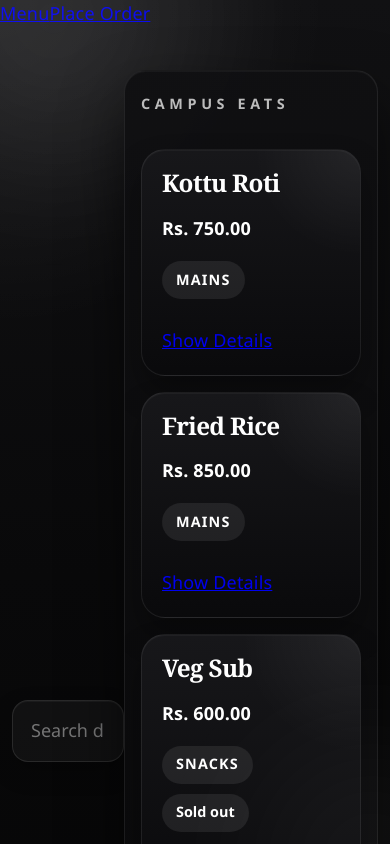
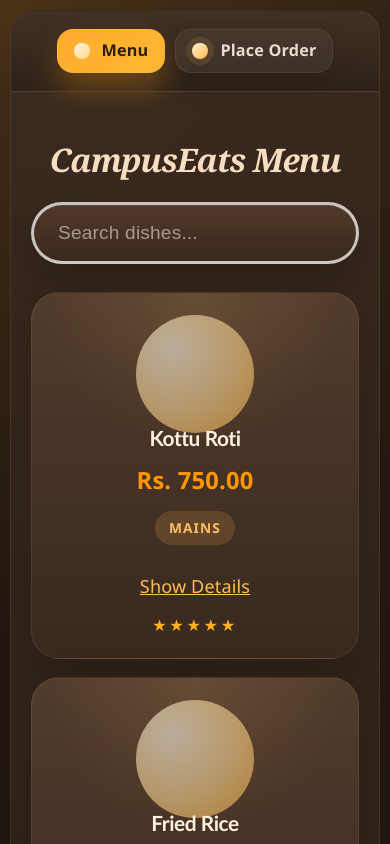
Before and after one commit to Lahiru-Chandipa/CampusEats, a React (Vite) app in the folder campuseats-dashboard/: page / in a window 390 px wide. Shown: the top 844 px of the page. Built offline with nearby package versions, Linux system fonts and the light colour scheme.

Commit message:
Refactor CSS styles for improved layout and design consistency

```diff
--- a/campuseats-dashboard/src/App.css
+++ b/campuseats-dashboard/src/App.css
@@ -1,210 +1,606 @@
+:root {
+  --cream: #f1e2cf;
+  --panel: rgba(52, 39, 29, 0.9);
+  --panel-strong: #433225;
+  --panel-soft: #5a4331;
+  --text: #f5e8d7;
+  --muted: #c8ae90;
+  --line: rgba(255, 213, 167, 0.16);
+  --accent: #ffab2d;
+  --accent-deep: #ff9800;
+  --accent-soft: rgba(255, 187, 77, 0.16);
+  --success: #93bc66;
+  --shadow-lg: 0 32px 80px rgba(34, 22, 13, 0.42);
+  --shadow-md: 0 16px 38px rgba(23, 14, 8, 0.28);
+}
+
+body {
+  background:
+    radial-gradient(circle at top left, rgba(255, 171, 45, 0.18), transparent 28%),
+    radial-gradient(circle at bottom, rgba(255, 140, 0, 0.16), transparent 24%),
+    linear-gradient(180deg, #251a14 0%, #1a120d 100%);
+  color: var(--text);
+}
+
+#root {
+  padding: 36px;
+}
+
+#root > div {
+  width: min(1240px, 100%);
+  margin: 0 auto;
+  display: flex;
+  flex-direction: column;
+  min-height: calc(100vh - 72px);
+  background: linear-gradient(180deg, rgba(57, 42, 31, 0.98), rgba(36, 26, 20, 0.98));
+  border: 1px solid rgba(255, 226, 192, 0.08);
+  border-radius: 34px;
+  box-shadow: var(--shadow-lg);
+  overflow: hidden;
+  backdrop-filter: blur(12px);
+}
+
+#root > div > nav {
+  display: flex;
+  justify-content: center;
+  align-items: center;
+  gap: 18px;
+  padding: 24px 28px 22px;
+  background:
+    linear-gradient(180deg, rgba(66, 49, 36, 0.96), rgba(45, 33, 25, 0.98));
+  border-bottom: 1px solid rgba(255, 226, 192, 0.08);
+  font-size: initial;
+  position: sticky;
+  top: 0;
+  z-index: 10;
+}
+
+#root > div > nav::before {
+  content: none;
+}
+
+#root > div > nav::after {
+  content: none;
+}
+
+#root > div > nav a {
+  position: relative;
+  display: flex;
+  align-items: center;
+  justify-content: center;
+  min-height: 48px;
+  padding: 0 22px;
+  border: 1px solid rgba(255, 227, 194, 0.08);
+  border-radius: 16px;
+  background: rgba(255, 248, 239, 0.05);
+  box-shadow: 0 12px 24px rgba(0, 0, 0, 0.14);
+  font-size: 1rem;
+  font-weight: 700;
+  text-decoration: none;
+  color: rgba(255, 244, 230, 0.88);
+  transition:
+    color 0.2s ease,
+    background 0.2s ease,
+    box-shadow 0.2s ease,
+    transform 0.2s ease;
+  flex: 0 0 auto;
+}
+
+#root > div > nav a::before {
+  content: "";
+  width: 16px;
+  height: 16px;
+  margin-right: 12px;
+  border-radius: 999px;
+  background: linear-gradient(135deg, #fff4cf, #ffb84e);
+  box-shadow:
+    0 0 0 6px rgba(255, 179, 71, 0.12),
+    inset 0 1px 0 rgba(255, 255, 255, 0.42);
+}
+
+#root > div > nav a + a::before {
+  content: "";
+  width: 16px;
+  height: 16px;
+  margin-right: 12px;
+  border-radius: 999px;
+  background: linear-gradient(135deg, #fff4cf, #ffb84e);
+  box-shadow:
+    0 0 0 6px rgba(255, 179, 71, 0.12),
+    inset 0 1px 0 rgba(255, 255, 255, 0.42);
+}
+
+#root > div > nav a.active {
+  color: #2d1c10;
+  background: linear-gradient(135deg, var(--accent), #ffb833);
+  box-shadow: 0 18px 30px rgba(255, 159, 15, 0.28);
+}
+
+#root > div > nav a.active::before {
+  background: linear-gradient(135deg, #fff9df, #ffd58a);
+}
+
+#root > div > nav a:hover {
+  color: #ffffff;
+  transform: translateY(-2px);
+  box-shadow: 0 16px 28px rgba(0, 0, 0, 0.18);
+}
+
+#root > div > nav + * {
+  padding: 34px 36px 36px;
+}
+
 .menu {
   position: relative;
-  display: flex;
-  flex: 1;
-  align-items: center;
-  justify-content: center;
-  padding: 40px 20px;
-}
-
-.menu::before,
-.menu::after {
-  content: '';
-  position: fixed;
-  border-radius: 50%;
-  pointer-events: none;
-  filter: blur(72px);
-  opacity: 0.18;
+  display: block;
+  padding: 0;
+  text-align: center;
 }
 
 .menu::before {
-  top: -10rem;
-  left: -8rem;
-  width: 22rem;
-  height: 22rem;
-  background: radial-gradient(circle, rgba(255, 255, 255, 0.65), transparent 70%);
+  content: "CampusEats Menu";
+  display: block;
+  margin: 18px 0 18px;
+  color: #f7dec0;
+  font-size: clamp(2rem, 4vw, 3rem);
+  font-family: Georgia, "Times New Roman", serif;
+  font-style: italic;
+  font-weight: 700;
+  letter-spacing: -0.03em;
+  text-align: center;
 }
 
 .menu::after {
-  right: -8rem;
-  bottom: -10rem;
-  width: 18rem;
-  height: 18rem;
-  background: radial-gradient(circle, rgba(255, 255, 255, 0.45), transparent 72%);
+  content: none;
 }
 
 .menu > div {
-  position: relative;
-  width: min(1040px, 100%);
-  padding: 32px;
-  border: 1px solid rgba(255, 255, 255, 0.08);
-  border-radius: 28px;
-  background:
-    linear-gradient(180deg, rgba(16, 16, 18, 0.96), rgba(7, 7, 8, 0.98));
-  box-shadow:
-    0 28px 60px rgba(0, 0, 0, 0.55),
-    inset 0 1px 0 rgba(255, 255, 255, 0.04);
+  width: 100%;
+  padding: 0;
+  border: 0;
+  border-radius: 0;
+  background: transparent;
+  box-shadow: none;
 }
 
 .menu > div::before {
-  content: 'Campus Eats';
-  display: block;
-  margin-bottom: 18px;
-  font-size: 0.8rem;
-  font-weight: 700;
-  letter-spacing: 0.32em;
-  text-transform: uppercase;
-  color: rgba(255, 255, 255, 0.72);
-}
-
-.menu > div::after {
   content: none;
 }
 
 .menu input {
-  width: 100%;
-  padding: 18px 20px;
-  border: 1px solid rgba(255, 255, 255, 0.1);
-  border-radius: 18px;
-  background: rgba(255, 255, 255, 0.04);
+  width: min(100%, 760px);
+  height: 72px;
+  padding: 0 34px 0 34px;
+  margin: 0 auto;
+  display: block;
+  border: 3px solid rgba(255, 255, 255, 0.72);
+  border-radius: 999px;
+  background:
+    linear-gradient(180deg, rgba(82, 58, 42, 0.96), rgba(59, 41, 31, 0.98));
   box-shadow:
-    inset 0 1px 0 rgba(255, 255, 255, 0.04),
-    0 10px 24px rgba(0, 0, 0, 0.24);
-  font: inherit;
-  color: #ffffff;
-  outline: none;
-  transition:
-    border-color 0.2s ease,
-    background 0.2s ease,
-    box-shadow 0.2s ease;
+    0 18px 34px rgba(14, 8, 5, 0.22),
+    inset 0 1px 0 rgba(255, 255, 255, 0.08);
+  color: #f1e7df;
+  font-size: 1.12rem;
+  font-weight: 500;
+  letter-spacing: 0.01em;
+  transition: box-shadow 0.2s ease, border-color 0.2s ease;
+}
+
+.menu input:hover {
+  border-color: #ffffff;
+  box-shadow: 0 22px 38px rgba(14, 8, 5, 0.24);
 }
 
 .menu input::placeholder {
-  color: rgba(255, 255, 255, 0.42);
+  color: rgba(241, 231, 223, 0.58);
+  font-size: 1.06rem;
+  font-weight: 500;
+  letter-spacing: 0.01em;
+}
+
+.menu input::-webkit-search-cancel-button,
+.menu input::-webkit-search-decoration {
+  -webkit-appearance: none;
+  appearance: none;
 }
 
 .menu input:focus {
-  border-color: rgba(255, 255, 255, 0.24);
-  background: rgba(255, 255, 255, 0.06);
+  border-color: #ffffff;
   box-shadow:
-    0 0 0 4px rgba(255, 255, 255, 0.05),
-    0 14px 28px rgba(0, 0, 0, 0.3);
+    0 0 0 5px rgba(255, 255, 255, 0.12),
+    0 18px 36px rgba(0, 0, 0, 0.22);
+  outline: none;
 }
 
 .menu-grid {
   display: grid;
   grid-template-columns: repeat(auto-fit, minmax(220px, 1fr));
-  gap: 20px;
-  margin-top: 24px;
+  gap: 24px;
+  margin-top: 28px;
 }
 
 .dish-card {
   position: relative;
-  overflow: hidden;
-  min-height: 190px;
-  padding: 24px;
-  border: 1px solid rgba(255, 255, 255, 0.08);
-  border-radius: 24px;
+  min-height: 248px;
+  padding: 28px 24px 22px;
+  border: 1px solid rgba(255, 220, 180, 0.08);
+  border-radius: 28px;
   background:
-    linear-gradient(180deg, rgba(24, 24, 27, 0.96), rgba(10, 10, 12, 0.96));
-  box-shadow:
-    0 18px 32px rgba(0, 0, 0, 0.3),
-    inset 0 1px 0 rgba(255, 255, 255, 0.04);
+    radial-gradient(circle at top center, rgba(255, 204, 118, 0.12) 0%, transparent 38%),
+    linear-gradient(180deg, rgba(84, 61, 45, 0.94), rgba(56, 41, 31, 0.98));
+  box-shadow: var(--shadow-md);
   transition:
     transform 0.22s ease,
-    border-color 0.22s ease,
-    box-shadow 0.22s ease;
+    box-shadow 0.22s ease,
+    border-color 0.22s ease;
 }
 
 .dish-card::before {
-  content: '';
+  content: "";
   position: absolute;
-  inset: 0;
+  top: 22px;
+  left: 50%;
+  width: 118px;
+  height: 118px;
+  transform: translateX(-50%);
+  border-radius: 50%;
   background:
-    radial-gradient(circle at top right, rgba(255, 255, 255, 0.06), transparent 34%);
-  pointer-events: none;
+    radial-gradient(circle at 30% 30%, #fff9e9, #ffd78f 58%, #ffb23a 100%);
+  opacity: 0.58;
+}
+
+.dish-card::after {
+  content: "★★★★★";
+  display: block;
+  margin-top: 12px;
+  color: #ffb01f;
+  font-size: 0.9rem;
+  letter-spacing: 0.16em;
 }
 
 .dish-card:hover {
-  transform: translateY(-4px);
-  border-color: rgba(255, 255, 255, 0.14);
-  box-shadow:
-    0 22px 36px rgba(0, 0, 0, 0.38),
-    inset 0 1px 0 rgba(255, 255, 255, 0.05);
+  transform: translateY(-8px);
+  border-color: rgba(255, 190, 93, 0.95);
+  box-shadow: 0 26px 44px rgba(194, 141, 73, 0.2);
+}
+
+.dish-card h3,
+.dish-card p,
+.dish-card small,
+.dish-card span {
+  position: relative;
+  z-index: 1;
 }
 
 .dish-card h3 {
-  margin: 0 0 18px;
-  font-family: var(--heading);
-  font-size: 1.35rem;
-  font-weight: 700;
-  line-height: 1.1;
-  letter-spacing: -0.03em;
-  color: #ffffff;
+  margin: 120px 0 12px;
+  color: #fff1dd;
+  font-family: "Trebuchet MS", "Segoe UI", sans-serif;
+  font-size: 1.28rem;
+  font-weight: 800;
+  line-height: 1.2;
+  letter-spacing: -0.02em;
+  text-align: center;
 }
 
 .dish-card p {
-  margin: 0 0 18px;
-  font-size: 1rem;
-  font-weight: 700;
-  color: #ffffff;
+  margin: 0 0 12px;
+  color: var(--accent-deep);
+  font-size: 1.5rem;
+  font-weight: 800;
+  text-align: center;
 }
 
 .dish-card small,
 .dish-card span {
   display: inline-flex;
   align-items: center;
-  min-height: 38px;
+  justify-content: center;
+  min-height: 34px;
   padding: 0 14px;
   border-radius: 999px;
-  background: rgba(255, 255, 255, 0.08);
-  font-size: 0.8rem;
-  font-weight: 700;
+  font-size: 0.76rem;
+  font-weight: 800;
   letter-spacing: 0.08em;
   text-transform: uppercase;
-  color: #ffffff;
 }
 
 .dish-card small {
-  margin-right: 8px;
+  background: var(--accent-soft);
+  color: #ffbf63;
 }
 
 .dish-card span {
-  margin-top: 10px;
-  letter-spacing: 0;
-  text-transform: none;
+  margin-top: 12px;
+  margin-left: 8px;
+  background: rgba(255, 127, 80, 0.12);
+  color: #ff9c73;
 }
 
-.menu p:not(.dish-card p) {
-  margin-top: 20px;
-  padding: 16px 18px;
-  border: 1px solid rgba(255, 255, 255, 0.08);
-  border-radius: 16px;
-  background: rgba(255, 255, 255, 0.03);
-  color: #ffffff;
+.dish-detail-page {
+  display: flex;
+  justify-content: center;
+  align-items: flex-start;
+  padding: 24px 0 12px;
 }
 
-@media (max-width: 720px) {
-  .menu {
-    padding: 18px 12px;
+.dish-detail-card {
+  width: min(560px, 100%);
+  padding: 34px;
+  border: 1px solid rgba(255, 223, 188, 0.08);
+  border-radius: 30px;
+  background:
+    radial-gradient(circle at top right, rgba(255, 184, 77, 0.12), transparent 30%),
+    linear-gradient(180deg, rgba(72, 52, 39, 0.97), rgba(45, 32, 24, 0.98));
+  box-shadow: var(--shadow-md);
+  color: var(--text);
+}
+
+.dish-detail-badge {
+  display: inline-flex;
+  align-items: center;
+  min-height: 36px;
+  padding: 0 14px;
+  border-radius: 999px;
+  background: rgba(255, 187, 77, 0.14);
+  color: #ffbf63;
+  font-size: 0.82rem;
+  font-weight: 800;
+  letter-spacing: 0.08em;
+  text-transform: uppercase;
+}
+
+.dish-detail-card h2 {
+  margin: 18px 0 12px;
+  color: #fff1dd;
+  font-size: 2rem;
+  line-height: 1.1;
+}
+
+.dish-detail-price {
+  margin: 0 0 18px;
+  color: var(--accent-deep);
+  font-size: 2rem;
+  font-weight: 800;
+}
+
+.dish-detail-meta {
+  display: flex;
+  flex-wrap: wrap;
+  gap: 12px;
+  margin-bottom: 20px;
+}
+
+.dish-detail-meta span {
+  display: inline-flex;
+  align-items: center;
+  min-height: 36px;
+  padding: 0 14px;
+  border-radius: 999px;
+  background: rgba(255, 248, 239, 0.08);
+  color: #efdcc8;
+  font-size: 0.84rem;
+  font-weight: 700;
+}
+
+.dish-detail-description {
+  margin: 0 0 24px;
+  padding: 20px 22px;
+  border: 1px solid rgba(255, 223, 188, 0.08);
+  border-radius: 18px;
+  background: rgba(255, 248, 239, 0.05);
+  color: #e7ccb0;
+  line-height: 1.7;
+}
+
+.dish-detail-back {
+  display: inline-flex;
+  align-items: center;
+  justify-content: center;
+  min-height: 48px;
+  padding: 0 20px;
+  border-radius: 999px;
+  background: linear-gradient(135deg, var(--accent), #ffb62e);
+  color: #2d1c10;
+  font-weight: 800;
+  text-decoration: none;
+  box-shadow: 0 16px 30px rgba(255, 159, 15, 0.22);
+}
+
+.dish-detail-back:hover {
+  background: linear-gradient(135deg, #f79400, #ffad1d);
+}
+
+.menu p:not(.dish-card p),
+form + p,
+#root > div > div > p {
+  padding: 18px 20px;
+  border: 1px solid var(--line);
+  border-radius: 18px;
+  background: rgba(255, 248, 239, 0.06);
+  color: #e0c2a2;
+}
+
+form {
+  display: grid;
+  gap: 14px;
+  max-width: 560px;
+  padding: 30px;
+  border: 1px solid rgba(255, 223, 188, 0.08);
+  border-radius: 28px;
+  background: linear-gradient(180deg, rgba(71, 53, 40, 0.96), rgba(47, 35, 27, 0.98));
+  box-shadow: var(--shadow-md);
+}
+
+.order-page {
+  display: flex;
+  justify-content: center;
+  padding: 28px 0 12px;
+}
+
+.order-page form {
+  width: min(560px, 100%);
+}
+
+.form-field {
+  text-align: left;
+  text-transform: capitalize;
+  display: grid;
+  gap: 8px;
+}
+
+form input {
+  min-height: 60px;
+  width: 100%;
+  padding: 0 20px;
+  border: 1px solid rgba(255, 223, 188, 0.08);
+  border-radius: 16px;
+  background: rgba(255, 248, 239, 0.06);
+  font: inherit;
+  color: var(--text);
+  outline: none;
+}
+
+form input::placeholder {
+  color: rgba(247, 232, 211, 0.5);
+}
+
+form input:focus {
+  border-color: rgba(255, 159, 15, 0.42);
+  box-shadow: 0 0 0 4px rgba(255, 187, 77, 0.14);
+}
+
+form span {
+  color: #d35f37;
+  font-size: 0.9rem;
+  font-weight: 700;
+  padding-left: 4px;
+}
+
+button {
+  min-height: 56px;
+  width: 100%;
+  padding: 0 24px;
+  border: 0;
+  border-radius: 18px;
+  background: linear-gradient(135deg, var(--accent), #ffb62e);
+  box-shadow: 0 18px 30px rgba(255, 159, 15, 0.24);
+  font: inherit;
+  font-weight: 800;
+  color: #fffdf9;
+  cursor: pointer;
+}
+
+button:hover {
+  background: linear-gradient(135deg, #f79400, #ffad1d);
+}
+
+a {
+  color: #ffbc57;
+}
+
+@media (max-width: 960px) {
+  #root {
+    padding: 18px;
   }
 
-  .menu > div {
-    padding: 22px 16px;
-    border-radius: 22px;
+  #root > div {
+    min-height: auto;
+  }
+
+  #root > div > nav {
+    padding: 22px 20px;
+    justify-content: center;
+  }
+
+  #root > div > nav::before {
+    content: none;
+  }
+
+  #root > div > nav a:hover {
+    transform: translateY(-2px);
+  }
+
+  #root > div > nav + * {
+    padding: 24px 20px 28px;
+  }
+
+  .menu::after {
+    display: none;
+  }
+}
+
+@media (max-width: 640px) {
+  #root {
+    padding: 10px;
+  }
+
+  #root > div {
+    border-radius: 24px;
+  }
+
+  #root > div > nav {
+    padding: 18px 16px;
+    gap: 10px;
+  }
+
+  #root > div > nav::before {
+    content: none;
+  }
+
+  #root > div > nav a {
+    min-height: 44px;
+    padding: 0 16px;
+    font-size: 0.9rem;
+  }
+
+  .menu::before {
+    font-size: 1.8rem;
+  }
+
+  .menu input,
+  form input,
+  button {
+    min-height: 50px;
   }
 
   .menu input {
-    padding: 16px 18px;
-    border-radius: 16px;
+    height: 62px;
+    padding-left: 24px;
+    padding-right: 24px;
+    border-radius: 999px;
+    font-size: 1rem;
   }
 
   .menu-grid {
-    gap: 16px;
+    grid-template-columns: 1fr;
+    gap: 18px;
   }
 
   .dish-card {
-    min-height: auto;
-    padding: 20px;
+    min-height: 220px;
+    padding: 24px 20px 20px;
+  }
+
+  .dish-card h3 {
+    margin-top: 108px;
+    font-size: 1.16rem;
+  }
+
+  .dish-card p {
+    font-size: 1.32rem;
+  }
+
+  .dish-detail-card {
+    padding: 24px 20px;
+  }
+
+  .dish-detail-card h2 {
+    font-size: 1.6rem;
+  }
+
+  .dish-detail-price {
+    font-size: 1.6rem;
   }
 }
```
